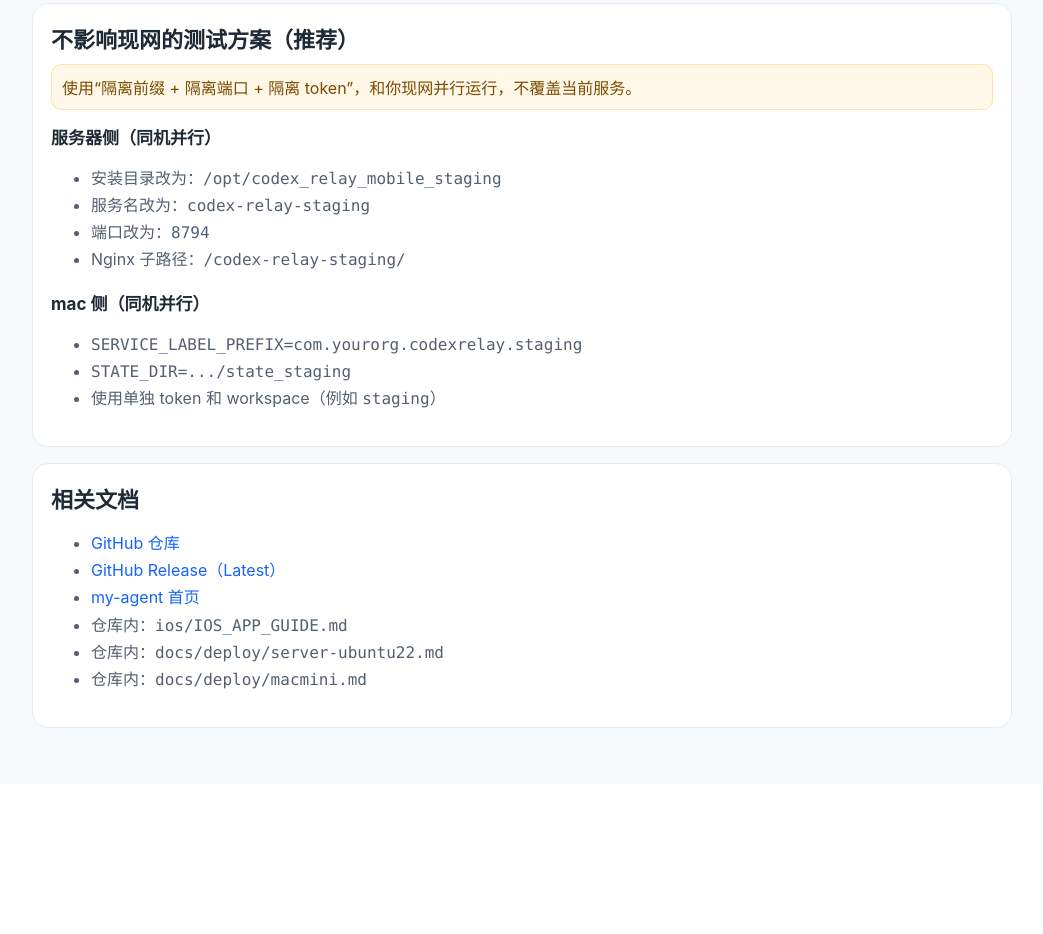
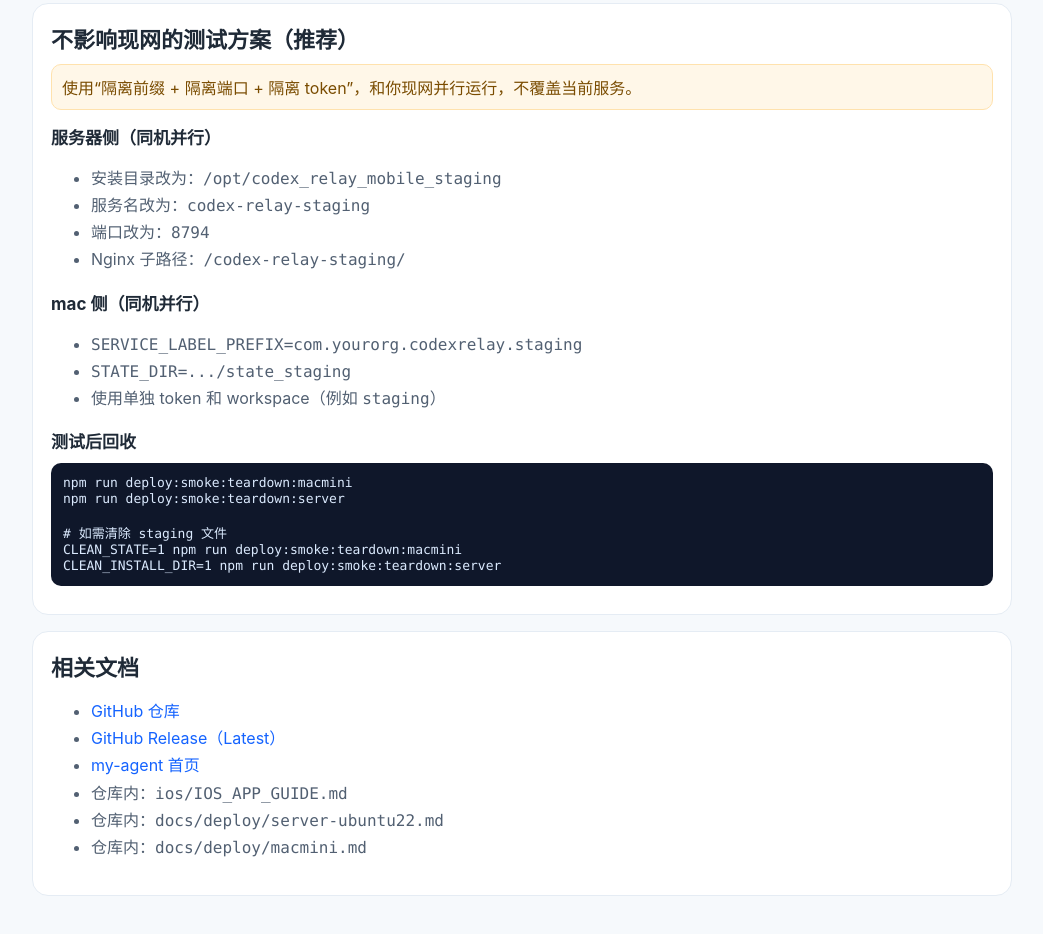
Before and after one commit to CarlHavingFun/codex-relay-mobile-release, a website: page docs/site/guide.html in a window 1280 px wide. Shown: the part 1881-2815 px from the top of the page, without its empty margins (118-1161 px from the left). Before the commit the page ends 2665 px from the top, so only its background shows below. Drawn offline with Linux system fonts and the light colour scheme.

Commit message:
Add staging teardown scripts and cleanup docs: docs/site/guide.html

```diff
--- a/docs/site/guide.html
+++ b/docs/site/guide.html
@@ -162,6 +162,13 @@ RELAY_DOMAIN=relay.example.com ./deploy/server/doctor.sh</code></pre>
           <li><code>STATE_DIR=.../state_staging</code></li>
           <li>使用单独 token 和 workspace（例如 <code>staging</code>）</li>
         </ul>
+        <h3>测试后回收</h3>
+        <pre><code>npm run deploy:smoke:teardown:macmini
+npm run deploy:smoke:teardown:server
+
+# 如需清除 staging 文件
+CLEAN_STATE=1 npm run deploy:smoke:teardown:macmini
+CLEAN_INSTALL_DIR=1 npm run deploy:smoke:teardown:server</code></pre>
       </section>
 
       <section class="section">
```
